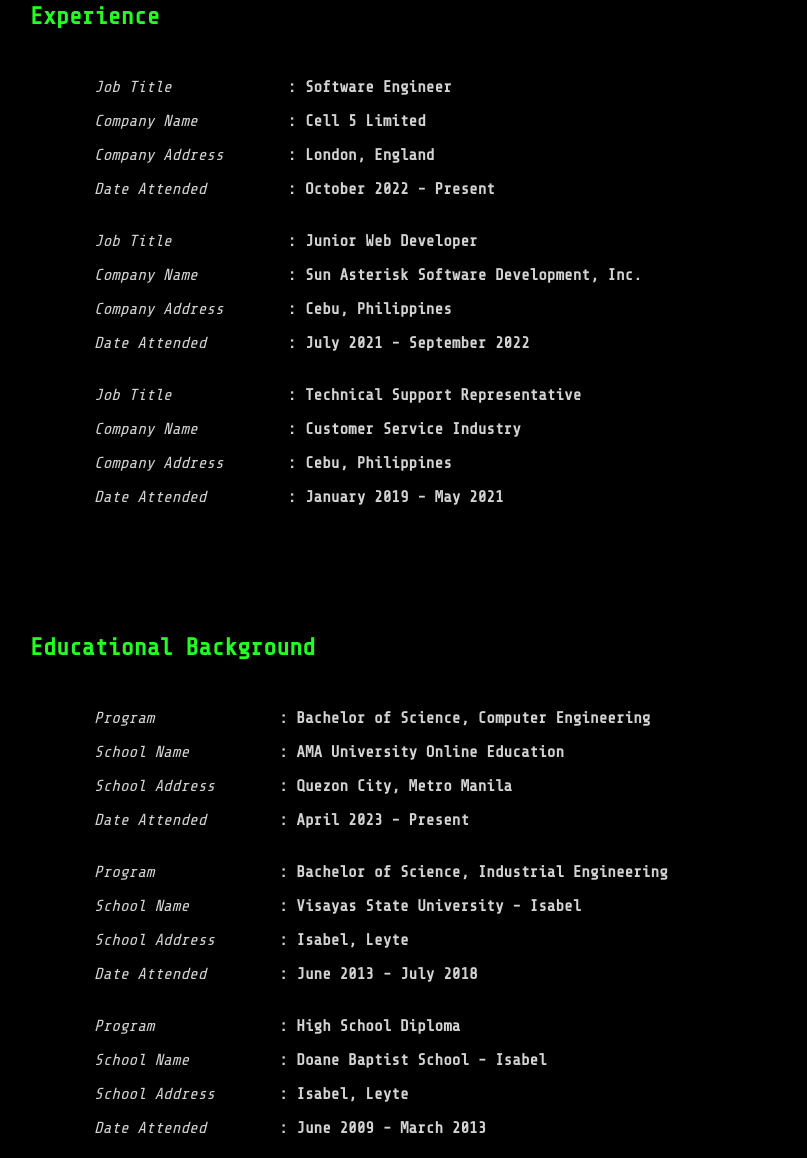
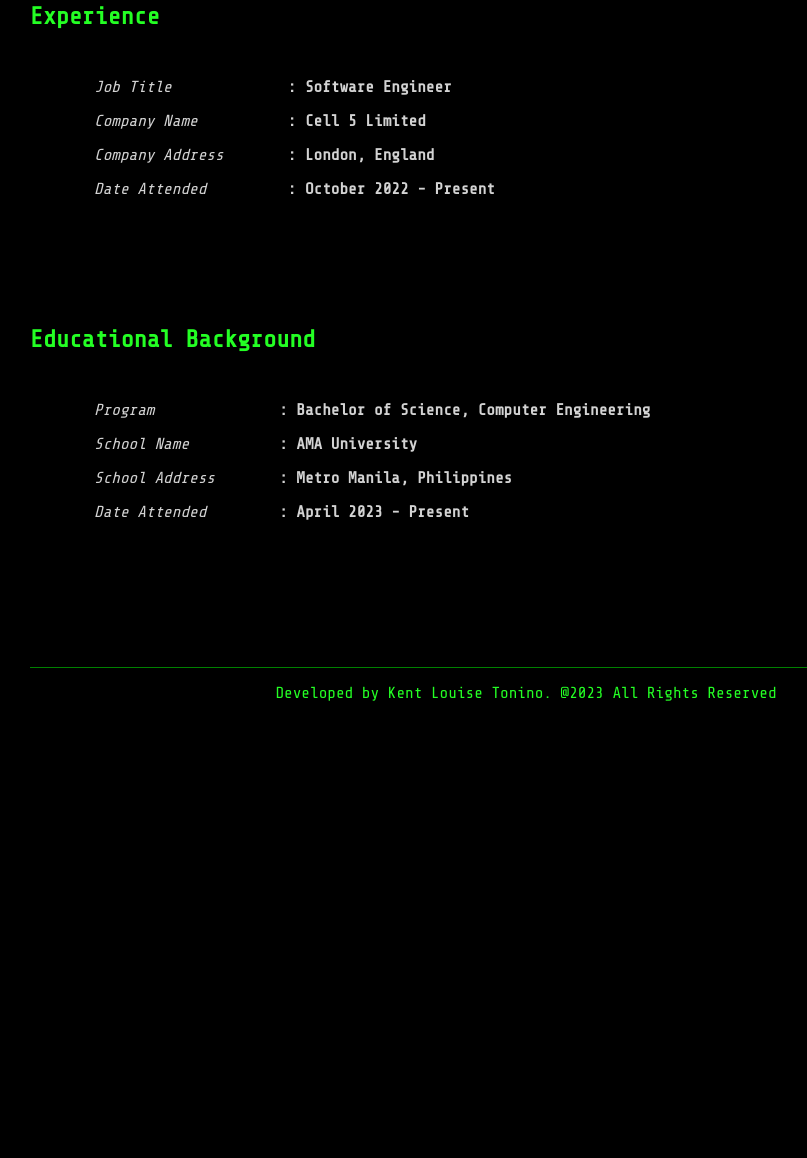
Before and after one commit to kentlouisetonino/biodata, a plain HTML site: page index.html in a window 1280 px wide. Shown: the part 1274-2432 px from the top of the page, without its empty margins (114-921 px from the left). After the commit the page ends 1992 px from the top, so only its background shows below. Drawn offline with nearby package versions, Linux system fonts and the light colour scheme.

```diff
--- a/index.html
+++ b/index.html
@@ -134,17 +134,7 @@
               <li>Job Title</li>
               <li>Company Name</li>
               <li>Company Address</li>
-              <li>Date Attended</li>
-              <br />
-              <li>Job Title</li>
-              <li>Company Name</li>
-              <li>Company Address</li>
-              <li>Date Attended</li>
-              <br />
-              <li>Job Title</li>
-              <li>Company Name</li>
-              <li>Company Address</li>
-              <li>Date Attended</li>
+                <li>Date Attended</li>
             </ul>
           </div>
           <div class="experience-data-list-2">
@@ -153,16 +143,6 @@
               <li>: Cell 5 Limited</li>
               <li>: London, England</li>
               <li>: October 2022 - Present</li>
-              <br />
-              <li>: Junior Web Developer</li>
-              <li>: Sun Asterisk Software Development, Inc.</li>
-              <li>: Cebu, Philippines</li>
-              <li>: July 2021 - September 2022</li>
-              <br />
-              <li>: Technical Support Representative</li>
-              <li>: Customer Service Industry</li>
-              <li>: Cebu, Philippines</li>
-              <li>: January 2019 - May 2021</li>
             </ul>
           </div>
         </div>
@@ -178,34 +158,15 @@
               <li>School Name</li>
               <li>School Address</li>
               <li>Date Attended</li>
-              <br />
-              <li>Program</li>
-              <li>School Name</li>
-              <li>School Address</li>
-              <li>Date Attended</li>
-              <br />
-              <li>Program</li>
-              <li>School Name</li>
-              <li>School Address</li>
-              <li>Date Attended</li>
             </ul>
           </div>
           <div class="education-data-list-2">
             <ul>
               <li>: Bachelor of Science, Computer Engineering</li>
-              <li>: AMA University Online Education</li>
-              <li>: Quezon City, Metro Manila</li>
+              <li>: AMA University</li>
+              <li>: Metro Manila, Philippines</li>
               <li>: April 2023 - Present</li>
               <br />
-              <li>: Bachelor of Science, Industrial Engineering</li>
-              <li>: Visayas State University - Isabel</li>
-              <li>: Isabel, Leyte</li>
-              <li>: June 2013 - July 2018</li>
-              <br />
-              <li>: High School Diploma</li>
-              <li>: Doane Baptist School - Isabel</li>
-              <li>: Isabel, Leyte</li>
-              <li>: June 2009 - March 2013</li>
             </ul>
           </div>
         </div>
```
